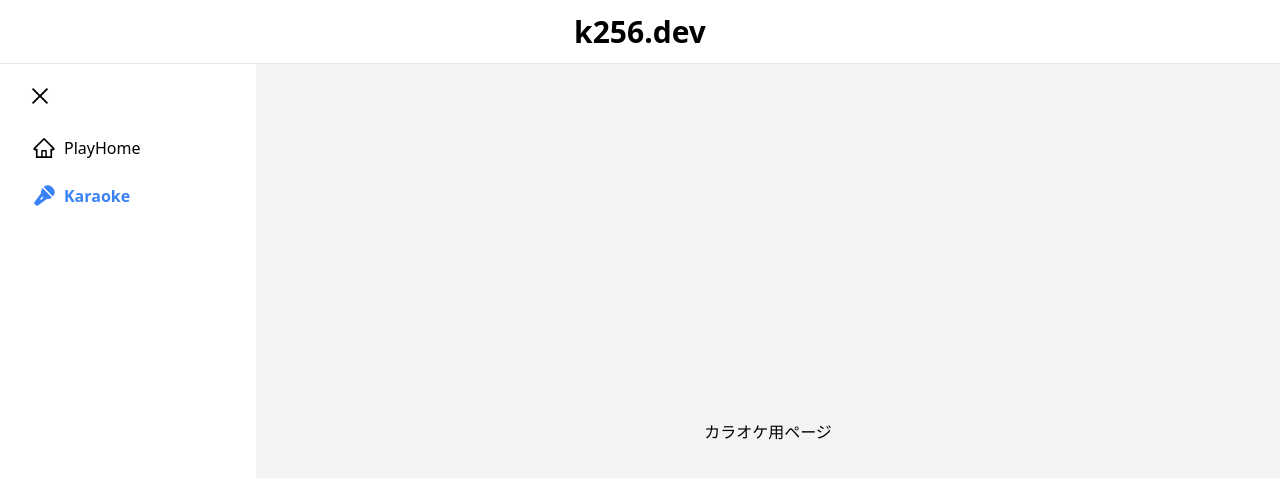
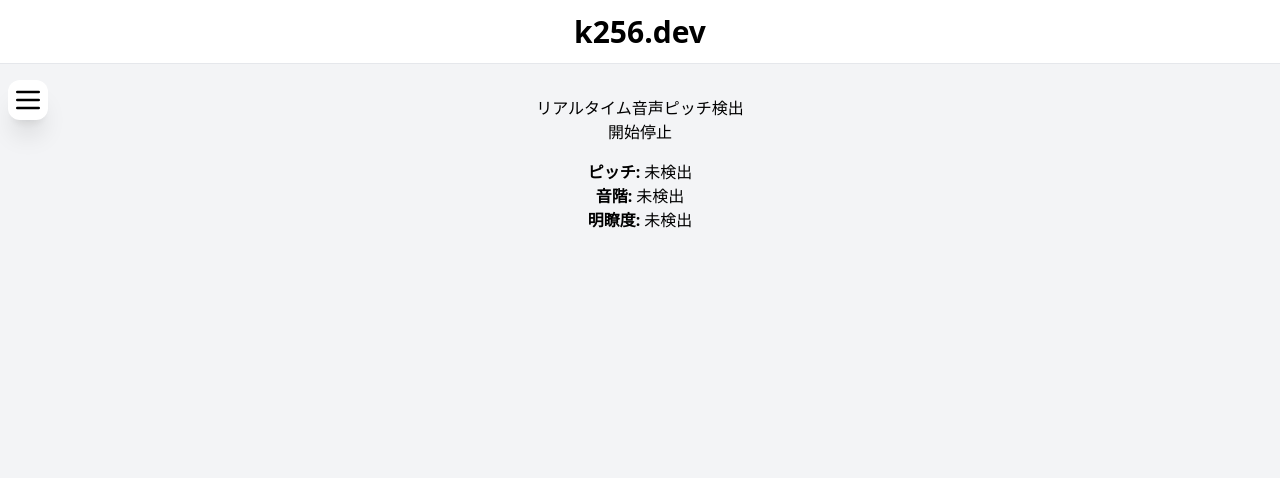
Before and after one commit to kosakae256/k256, a Next.js app: page /play/karaoke in a window 1280 px wide. Shown: the top 478 px of the page. Built offline with nearby package versions, Linux system fonts and the light colour scheme; no server answers.

Commit message:
pitchyを使ってピッチ抽出まで実装 #11

```diff
--- a/package.json
+++ b/package.json
@@ -10,12 +10,15 @@
     "format": "prettier --write --ignore-path .gitignore './**/*.{js,jsx,ts,tsx,json}'"
   },
   "dependencies": {
+    "meyda": "^5.6.3",
     "next": "15.0.3",
+    "pitchy": "^4.1.0",
     "react": "19.0.0-rc-66855b96-20241106",
     "react-device-detect": "^2.2.3",
     "react-dom": "19.0.0-rc-66855b96-20241106",
     "react-icons": "^5.3.0",
-    "react-resizable-panels": "^2.1.7"
+    "react-resizable-panels": "^2.1.7",
+    "tone": "^15.0.4"
   },
   "devDependencies": {
     "@types/node": "^20",
--- a/src/app/layout.tsx
+++ b/src/app/layout.tsx
@@ -5,9 +5,5 @@ export default function RootLayout({
 }: Readonly<{
   children: React.ReactNode;
 }>) {
-  return (
-    <html lang="ja">
-      <body className="bg-gray-100">{children}</body>
-    </html>
-  );
+  return <html lang="ja">{children}</html>;
 }
--- a/src/app/play/karaoke/page.tsx
+++ b/src/app/play/karaoke/page.tsx
@@ -1,7 +1,142 @@
+'use client';
+
+import { PitchDetector } from 'pitchy';
+import { useEffect, useRef, useState } from 'react';
+
+// 音階リスト
+const NOTE_NAMES = [
+  'C',
+  'C#',
+  'D',
+  'D#',
+  'E',
+  'F',
+  'F#',
+  'G',
+  'G#',
+  'A',
+  'A#',
+  'B',
+];
+
+const getNoteFromPitch = (frequency: number): string => {
+  if (frequency <= 0) return 'N/A';
+  const A4 = 440; // 基準音 A4
+  const noteNumber = Math.round(12 * Math.log2(frequency / A4) + 49);
+  const noteIndex = (noteNumber - 21) % 12; // MIDI番号21からの音階を計算
+  return NOTE_NAMES[noteIndex];
+};
+
 export default function Karaoke() {
+  const [pitch, setPitch] = useState<number | null>(null);
+  const [note, setNote] = useState<string | null>(null); // 音階表示用
+  const [clarity, setClarity] = useState<number | null>(null);
+  const [isListening, setIsListening] = useState<boolean>(false);
+
+  const audioContextRef = useRef<AudioContext | null>(null);
+  const analyserNodeRef = useRef<AnalyserNode | null>(null);
+  const detectorRef = useRef<any>(null);
+  const inputRef = useRef<Float32Array | null>(null);
+
+  useEffect(() => {
+    const initializeAudio = async () => {
+      try {
+        const audioContext = new window.AudioContext();
+        const analyserNode = audioContext.createAnalyser();
+        analyserNode.fftSize = 2048;
+
+        const stream = await navigator.mediaDevices.getUserMedia({
+          audio: true,
+        });
+        const source = audioContext.createMediaStreamSource(stream);
+        source.connect(analyserNode);
+
+        const detector = PitchDetector.forFloat32Array(analyserNode.fftSize);
+        detector.minVolumeDecibels = -30;
+
+        const input = new Float32Array(detector.inputLength);
+
+        audioContextRef.current = audioContext;
+        analyserNodeRef.current = analyserNode;
+        detectorRef.current = detector;
+        inputRef.current = input;
+      } catch (err) {
+        console.error('オーディオの初期化に失敗しました:', err);
+      }
+    };
+
+    initializeAudio();
+
+    return () => {
+      if (audioContextRef.current) {
+        audioContextRef.current.close();
+      }
+    };
+  }, []);
+
+  useEffect(() => {
+    const updatePitch = () => {
+      if (!isListening) return;
+      if (!analyserNodeRef.current || !detectorRef.current || !inputRef.current)
+        return;
+
+      const analyserNode = analyserNodeRef.current;
+      const detector = detectorRef.current;
+      const input = inputRef.current;
+
+      analyserNode.getFloatTimeDomainData(input);
+      const [detectedPitch, detectedClarity] = detector.findPitch(
+        input,
+        audioContextRef.current!.sampleRate,
+      );
+
+      setPitch(Math.round(detectedPitch * 10) / 10);
+      setClarity(Math.round(detectedClarity * 100));
+
+      if (detectedPitch > 0) {
+        setNote(getNoteFromPitch(detectedPitch)); // ピッチから音階を取得
+      }
+
+      window.setTimeout(updatePitch, 100);
+    };
+
+    if (isListening) {
+      updatePitch();
+    }
+  }, [isListening]);
+
+  const handleStartListening = () => {
+    if (audioContextRef.current?.state === 'suspended') {
+      audioContextRef.current.resume();
+    }
+    setIsListening(true);
+  };
+
+  const handleStopListening = () => {
+    setIsListening(false);
+  };
+
   return (
-    <div className="w-full h-full flex flex-col justify-center items-center">
-      <p>カラオケ用ページ</p>
+    <div style={{ textAlign: 'center', padding: '2rem' }}>
+      <h1>リアルタイム音声ピッチ検出</h1>
+      <button onClick={handleStartListening} disabled={isListening}>
+        開始
+      </button>
+      <button onClick={handleStopListening} disabled={!isListening}>
+        停止
+      </button>
+      <div style={{ marginTop: '1rem' }}>
+        <p>
+          <strong>ピッチ:</strong> {pitch ? `${pitch} Hz` : '未検出'}
+        </p>
+        <p>
+          <strong>音階:</strong> {note ? note : '未検出'}
+        </p>
+        <p>
+          <strong>明瞭度:</strong>{' '}
+          {clarity !== null ? `${clarity} %` : '未検出'}
+        </p>
+      </div>
     </div>
   );
 }
--- a/src/components/layout/play/layout.tsx
+++ b/src/components/layout/play/layout.tsx
@@ -11,7 +11,7 @@ export default function PlayLayout({
 }: Readonly<{
   children: React.ReactNode;
 }>) {
-  const [sideBar, setSideBar] = useState<boolean>(true);
+  const [sideBar, setSideBar] = useState<boolean>(false);
   return (
     <body className="bg-gray-100">
       <div className="flex flex-col relative h-screen">
```
Also changed, not shown: 1 other file (tests, documents, lock files or other folders).
